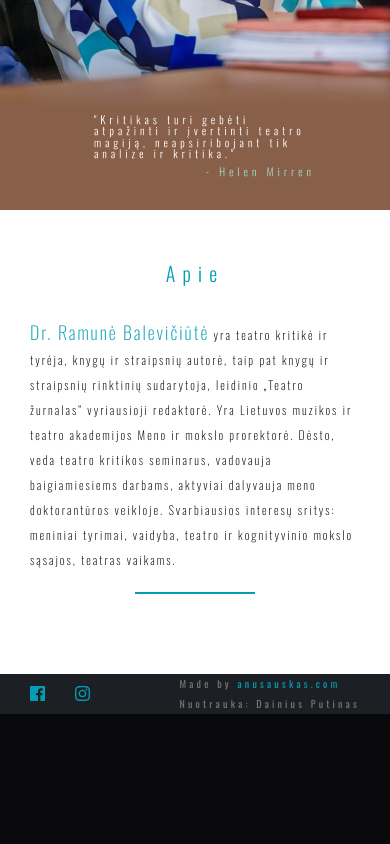
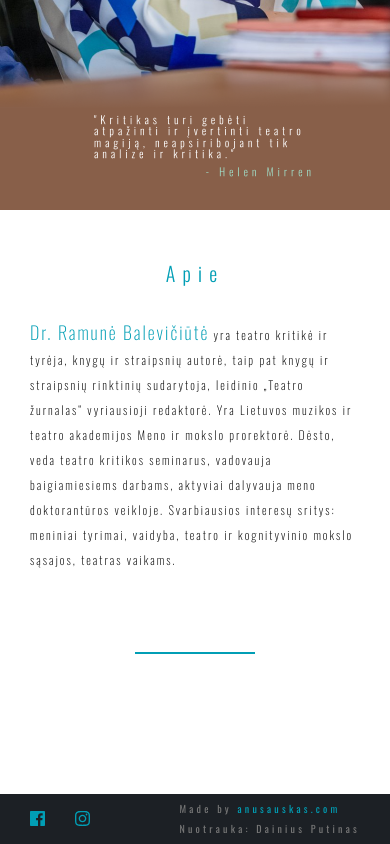
Before and after one commit to AudriusAnusauskas/rbapp, a React (Create React App) app: page / in a window 390 px wide. Shown: the part 469-1313 px from the top of the page. Before the commit the page ends 1188 px from the top, so only its background shows below. Built offline with nearby package versions, Linux system fonts and the light colour scheme.

Commit message:
adjust mediaqueries

```diff
--- a/src/components/About/about.css
+++ b/src/components/About/about.css
@@ -25,9 +25,6 @@ h2 {
 .about p span {
   color: #019eb5;
   font-size: 36px;
-}
-.bottom {
-  display: flex;
 }
 .bottom div {
   height: 10px;
--- a/src/components/Footer/footer.css
+++ b/src/components/Footer/footer.css
@@ -34,7 +34,6 @@
 }
 @media screen and (max-width: 1200px) {
   .footer {
-    height: 40px;
     padding: 60px 120px;
   }
   .icons {
@@ -47,8 +46,10 @@
 }
 @media screen and (max-width: 660px) {
   .footer {
-    height: 40px;
+    height: 50px;
     padding: 10px 30px;
+    max-width: 390px;
+    margin: auto;
   }
   .icons {
     height: 15px;
```
